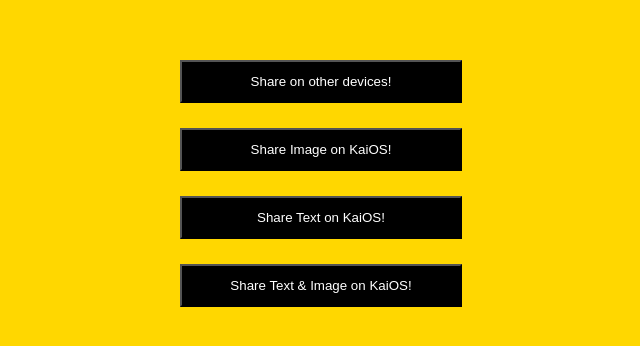
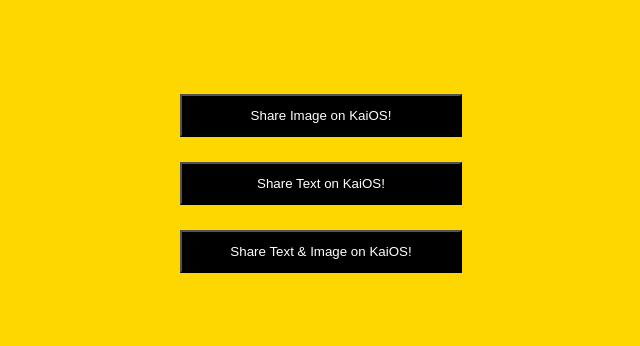
Before and after one commit to harshal-singh/kaios-share, a plain HTML site: page index.html in a window 1280 px wide. Shown: the part 222-568 px from the top of the page, without its empty margins (319-959 px from the left). Drawn offline with Linux system fonts and the light colour scheme.

Commit message:
add share option

```diff
--- a/index.html
+++ b/index.html
@@ -47,7 +47,7 @@
 
     <body>
         <div>
-            <button id="share">Share on other devices!</button>
+            <button class="d-none" id="share">Share on other devices!</button>
             <button id="share-image">Share Image on KaiOS!</button>
             <button id="share-text">Share Text on KaiOS!</button>
             <button id="share-image-text">Share Text & Image on KaiOS!</button>
--- a/main.js
+++ b/main.js
@@ -119,7 +119,7 @@
             let shareImageText = new MozActivity({
                 name: "share",
                 data: {
-                    type: "image/*",
+                    // type: "image/*",
                     blobs: [imageBlob, textBlob],
                 },
             });
```
